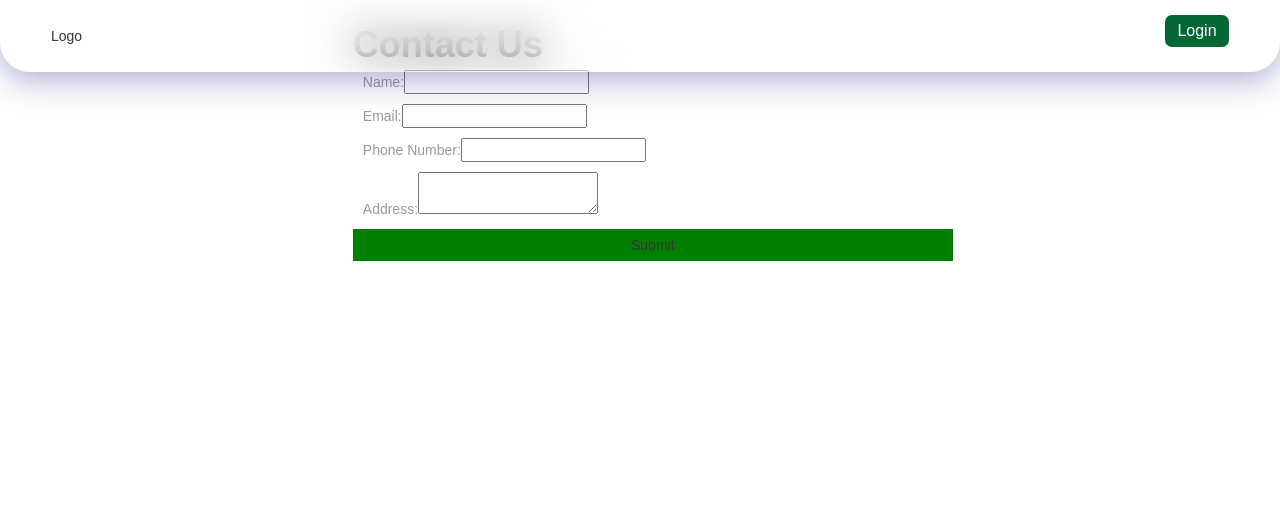
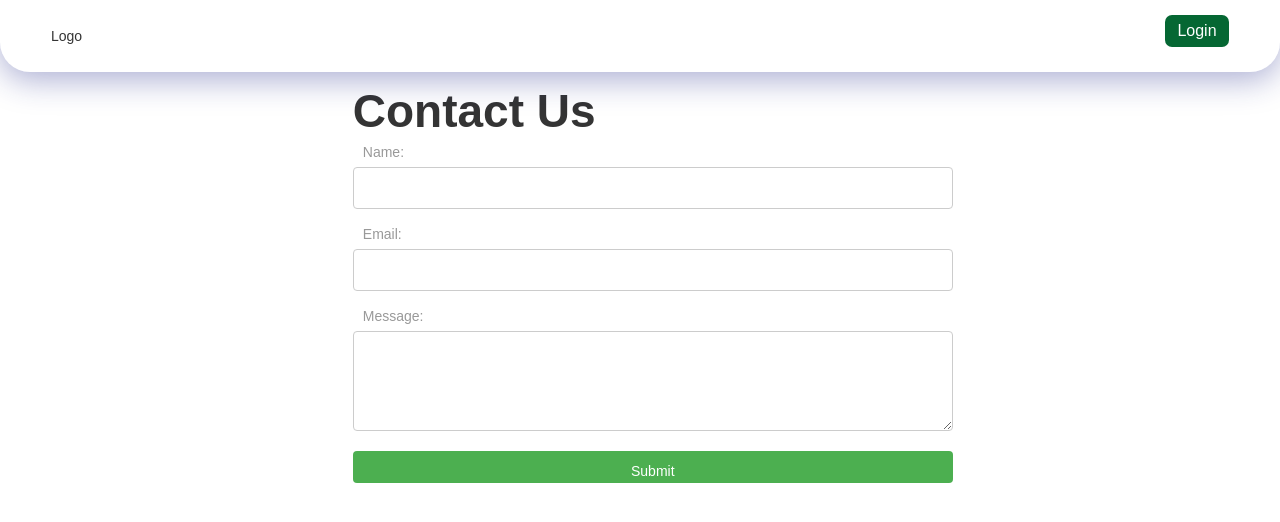
Before and after one commit to anasvhora284/E-Waste-Facility-Locator, a React (Vite) app in the folder Frontend/: page /contact in a window 1280 px wide. Shown: the top 522 px of the page. Built offline with nearby package versions, Linux system fonts and the light colour scheme; a web font is replaced by a local one.

Commit message:
Update contact_page.jsx

```diff
--- a/Frontend/src/pages/contact_page.jsx
+++ b/Frontend/src/pages/contact_page.jsx
@@ -1,76 +1,70 @@
+import React, { useState } from 'react';
 import NavBar from "../components/navbar";
-import { useState } from "react";
-import "./contact_page.css";
+import './contact_page.css';
 
 const ContactPage = () => {
   const [formData, setFormData] = useState({
     name: '',
     email: '',
-    phone: '',
-    address: ''
+    message: ''
   });
 
   const handleChange = (e) => {
     const { name, value } = e.target;
-    setFormData({ ...formData, [name]: value });
+    setFormData({
+      ...formData,
+      [name]: value
+    });
   };
 
   const handleSubmit = (e) => {
     e.preventDefault();
-    // Handle form submission logic here
-    console.log('Form data submitted:', formData);
+    // Handle form submission, e.g., send data to a server
+    console.log('Form data:', formData);
   };
 
   return (
     <>
       <NavBar />
       <div className="contact-container">
-        <h2>Contact Us</h2>
+        <h1>Contact Us</h1>
         <form onSubmit={handleSubmit}>
           <div className="form-group">
-            <label htmlFor="name">Name:</label>
+            <label>
+              Name:
               <input
                 type="text"
-              id="name"
                 name="name"
                 value={formData.name}
                 onChange={handleChange}
-              required
+                className="form-input"
               />
+            </label>
           </div>
           <div className="form-group">
-            <label htmlFor="email">Email:</label>
+            <label>
+              Email:
               <input
                 type="email"
-              id="email"
                 name="email"
                 value={formData.email}
                 onChange={handleChange}
-              required
+                className="form-input"
               />
+            </label>
           </div>
           <div className="form-group">
-            <label htmlFor="phone">Phone Number:</label>
-            <input
-              type="tel"
-              id="phone"
-              name="phone"
-              value={formData.phone}
+            <label>
+              Message:
+              <textarea
+                name="message"
+                value={formData.message}
                 onChange={handleChange}
-              required
+                className="form-input form-textarea"
               />
+            </label>
           </div>
-          <div className="form-group">
-            <label htmlFor="address">Address:</label>
-            <textarea
-              id="address"
-              name="address"
-              value={formData.address}
-              onChange={handleChange}
-              required
-            />
-          </div>
-          <button type="submit">Submit</button>
+          <button type="submit" className="submit-button">Submit</button>
         </form>
       </div>
     </>
```
Lines whose indentation alone changed are shown as unchanged.
